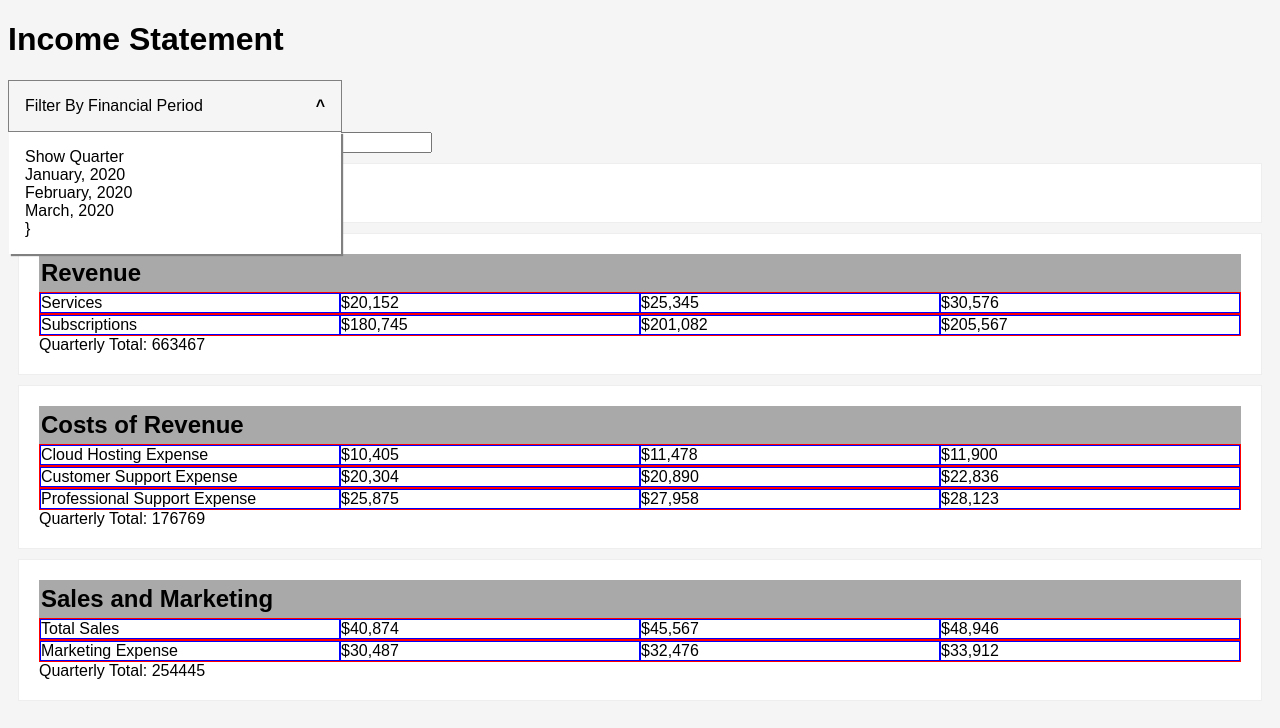
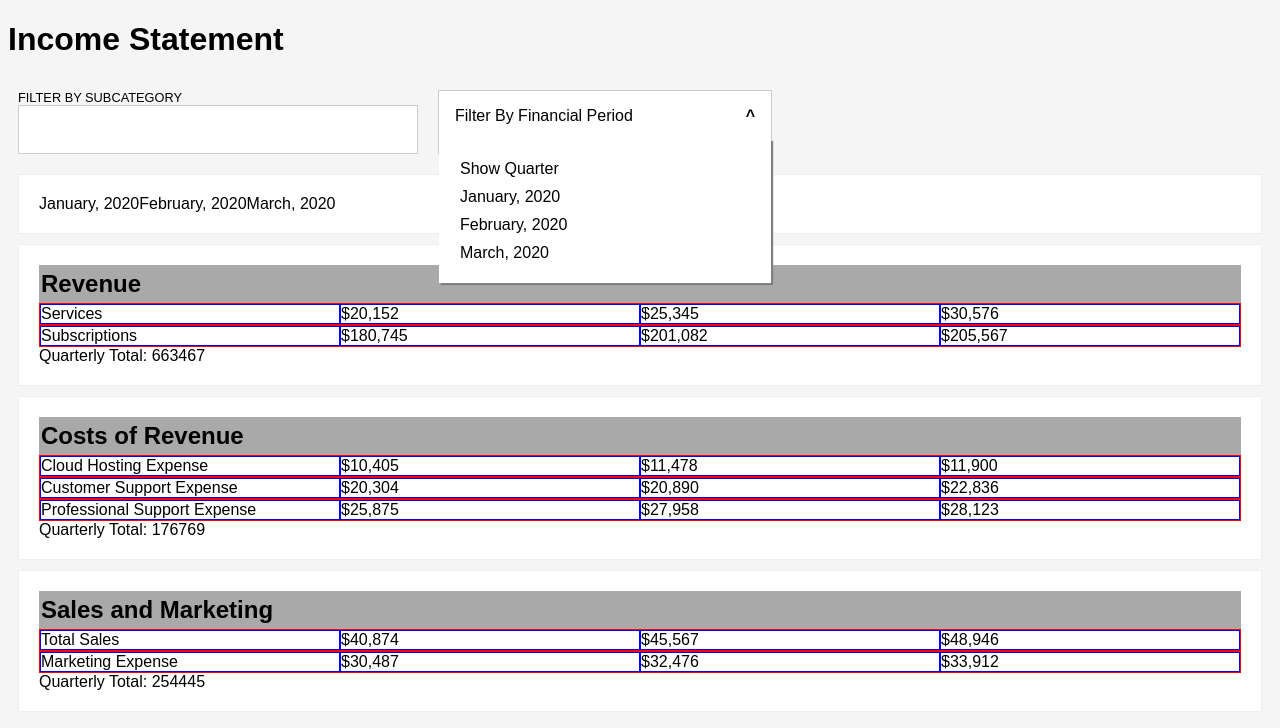
Before and after one commit to switzerb/IncomeStatementUI, a React (Create React App) app: page / in a window 1280 px wide. Both pictures are taken after a click on the element "Filter By Financial Period". Shown: the top 728 px of the page. Built offline with nearby package versions, Linux system fonts and the light colour scheme.

Commit message:
Clean up some of the styles

```diff
--- a/src/App.js
+++ b/src/App.js
@@ -51,8 +51,8 @@ const App = () => {
             <div className="App">
                 <h1>Income Statement</h1>
                 <div className="Filters">
+                    <CategoryFilter keyword={keyword} onChange={handleFilter}/>
                     <MonthSelect options={periods} onClick={handleSelect}/>
-                    <CategoryFilter keyword={keyword} onChange={handleFilter}/>
                 </div>
                 <IncomeStatementTable data={data} headers={periods}/>
             </div>
--- /dev/null
+++ b/src/CategoryFilter.css
@@ -0,0 +1,18 @@
+.CategoryFilter {
+    width: 400px;
+    margin: 10px;
+}
+
+input {
+    border: 1px solid #ccc;
+    background-color: white;
+    padding: 1rem;
+    width: 100%;
+    box-sizing: border-box;
+}
+
+label {
+    display: block;
+    text-transform: uppercase;
+    font-size: 0.8rem;
+}
--- a/src/CategoryFilter.js
+++ b/src/CategoryFilter.js
@@ -1,13 +1,15 @@
 import React from "react";
 
-const CategoryFilter = ({keyword, onChange}) => {
-    return (<>
-        <label>Filter by Category or Subcategory</label>
+import "./CategoryFilter.css";
+
+const CategoryFilter = ({onChange}) => {
+    return (<div className="CategoryFilter">
+        <label>Filter by Subcategory</label>
         <input
             id="filter"
             onChange={onChange}
         />
-        </>)
+        </div>)
 }
 
 export default CategoryFilter;
--- a/src/MonthSelect.css
+++ b/src/MonthSelect.css
@@ -1,9 +1,12 @@
 .MonthSelect {
-    border: 1px solid gray;
+    border: 1px solid #ccc;
+    background-color: white;
     padding: 1rem;
     display: flex;
     width: 300px;
     position: relative;
+    margin: 10px;
+    cursor: pointer;
 }
 
 .MonthSelect-label {
@@ -17,9 +20,18 @@
 .MonthSelect-options {
     width: 300px;
     position: absolute;
-    margin-top: 2.2rem;
+    margin-top: 2rem;
     left: 0;
     padding: 1rem;
     background-color: white;
     box-shadow: 2px 2px 1px gray;
 }
+
+.MonthSelect-options div {
+    padding: 5px;
+    cursor: pointer;
+}
+
+.MonthSelect-options div:hover {
+    background-color: #eee;
+}
--- a/src/MonthSelect.js
+++ b/src/MonthSelect.js
@@ -38,7 +38,7 @@ const MonthSelect = ({options, onClick}) => {
                     <div onClick={handleClear}>
                         Show Quarter
                     </div>
-                    {options.map(option => <div onClick={() => handleSelect(option)}>{option}</div>)}}
+                    {options.map(option => <div onClick={() => handleSelect(option)}>{option}</div>)}
                 </div>
                 : null
             }
--- a/src/styles.css
+++ b/src/styles.css
@@ -15,6 +15,6 @@ body {
   width: 20%;
 }
 
-.SelectBox {
-
+.Filters {
+  display: flex;
 }
```
